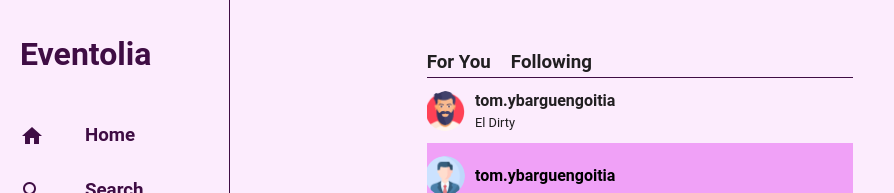
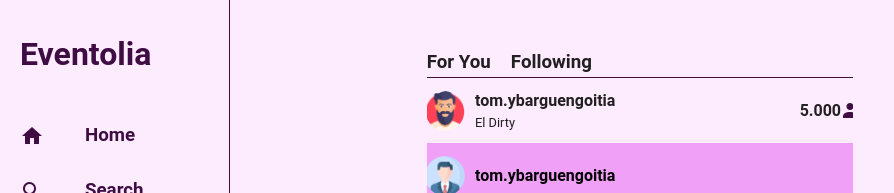
Before and after one commit to YbarTom/ProjecteFinalEventolia, a Vue app in the folder Eventolia/: page /MainPage in a window 1280 px wide. Shown: the top 193 px of the page, without its empty margins (0-894 px from the left). Built offline with nearby package versions, Linux system fonts and the light colour scheme.

Commit message:
group persons

```diff
--- a/Eventolia/src/components/components/PublicationEvent.vue
+++ b/Eventolia/src/components/components/PublicationEvent.vue
@@ -1,12 +1,17 @@
 <template>
   <div>
     <div class="adminEvent">
-      <div class="perfil-img"></div>
-      <div>
-        <p class="first-text"><b>tom.ybarguengoitia</b></p>
-        <p class="second-text">El Dirty</p>
+      <div class="left">
+        <div class="perfil-img"></div>
+        <div>
+          <p class="first-text"><b>tom.ybarguengoitia</b></p>
+          <p class="second-text">El Dirty</p>
+        </div>
       </div>
-
+      <div class="right">
+        <p><b>5.000</b></p>
+        <v-icon icon="mdi-account-multiple" class="text-text" />
+      </div>
     </div>
     <SimplePublication />
   </div>
@@ -34,7 +39,7 @@
   width: 450px;
   height: 65px;
   display: flex;
-  align-items: center;
+  justify-content: space-between;
   border-radius: 8px 8px 0 0;
 }
 
@@ -46,4 +51,15 @@
   background-size: cover;
   border-radius: 50%;
   margin-right: 10px;
-}</style>
+}
+
+.left{
+  display: flex;
+  align-items: center;
+}
+
+.right{
+  display: flex;
+  align-items: center;
+}
+</style>
```
Also changed, not shown: 1 other file (tests, documents, lock files or other folders).
